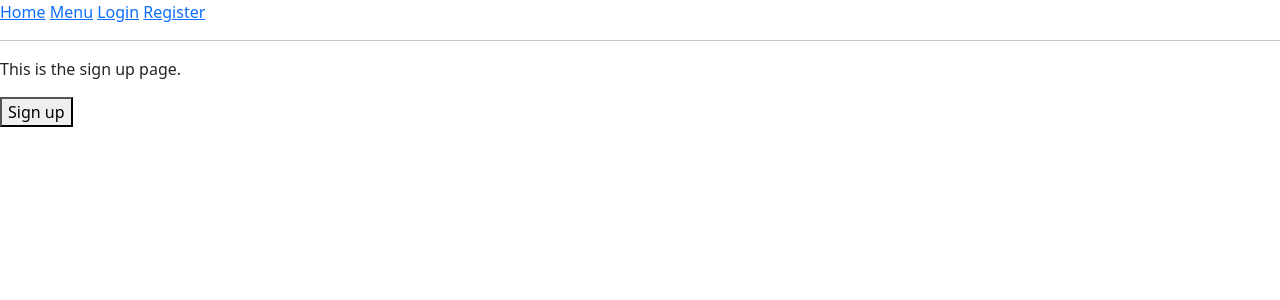
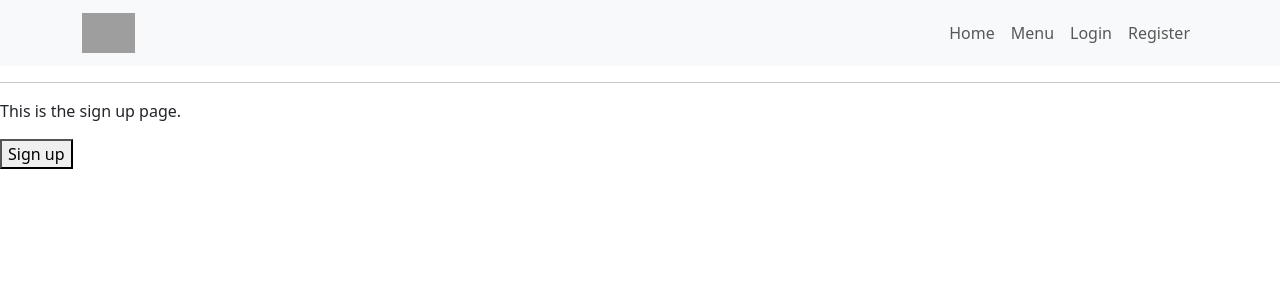
Before and after one commit to PDennise/the_celtic_spoon, a Django app: page /accounts/register/ in a window 1280 px wide. Shown: the top 300 px of the page. Run offline with Django 5.2, Linux system fonts and the light colour scheme; grey boxes are pictures that could not be loaded.

Commit message:
Refactor navbar

```diff
--- a/templates/base.html
+++ b/templates/base.html
@@ -9,22 +9,50 @@
 
     <!-- Bootstrap 5 CSS -->
     <link href="https://cdn.jsdelivr.net/npm/bootstrap@5.3.0/dist/css/bootstrap.min.css" rel="stylesheet">
-    <link rel="stylesheet" href="/static/assets/style.css">
+    <link rel="stylesheet" href="{% static 'assets/style.css' %}">
 
     {% block extra_css %}{% endblock %}
 </head>
 
 <body>
     <!-- Navbar section: visible on every page -->
-    <nav>
-        <a href="{% url 'home' %}">Home</a>
-        <a href="{% url 'menu_list' %}">Menu</a>
-        {% if user.is_authenticated %} <!-- Check if the user is logged in -->
-        <a href="{% url 'logout' %}">Logout</a> <!-- Show logout link if logged in -->
-        {% else %}
-        <a href="{% url 'login' %}">Login</a> <!-- Show login link if not logged in -->
-        <a href="{% url 'register' %}">Register</a> <!-- Show registration link -->
-        {% endif %}
+    <nav class="navbar navbar-expand-lg navbar-light bg-light">
+        <div class="container">
+            <a class="navbar-brand" href="{% url 'home' %}">
+                <img src="{% static 'assets/images/logo.png' %}" alt="The Celtic Spoon" height="40">
+            </a>
+            <button class="navbar-toggler" type="button" data-bs-toggle="collapse" data-bs-target="#navbarNav">
+                <span class="navbar-toggler-icon"></span>
+            </button>
+            <div class="collapse navbar-collapse" id="navbarNav">
+                <ul class="navbar-nav ms-auto">
+                    <li class="nav-item">
+                        <a class="nav-link" href="{% url 'home' %}">Home</a>
+                    </li>
+                    <li class="nav-item">
+                        <a class="nav-link" href="{% url 'menu_list' %}">Menu</a>
+                    </li>
+                    {% if user.is_authenticated %} <!-- Check if the user is logged in -->
+                        <li class="nav-item">
+                            <a class="nav-link" href="{% url 'my_bookings' %}">My Bookings</a>
+                        </li>
+                        <li class="nav-item">
+                            <span class="nav-link">Welcome, {{ user.first_name }}!</span>
+                        </li>
+                        <li class="nav-item">
+                            <a class="nav-link" href="{% url 'logout' %}">Logout</a> <!-- Show logout link if logged in -->
+                        </li>
+                    {% else %}
+                        <li class="nav-item">
+                            <a class="nav-link" href="{% url 'login' %}">Login</a> <!-- Show login link if not logged in -->
+                        </li>
+                        <li class="nav-item">
+                            <a class="nav-link" href="{% url 'register' %}">Register</a> <!-- Show registration link -->
+                        </li>
+                    {% endif %}
+                </ul>
+            </div>
+        </div>
     </nav>
 
     <hr> <!-- Horizontal line separating the navbar from page content -->
```
